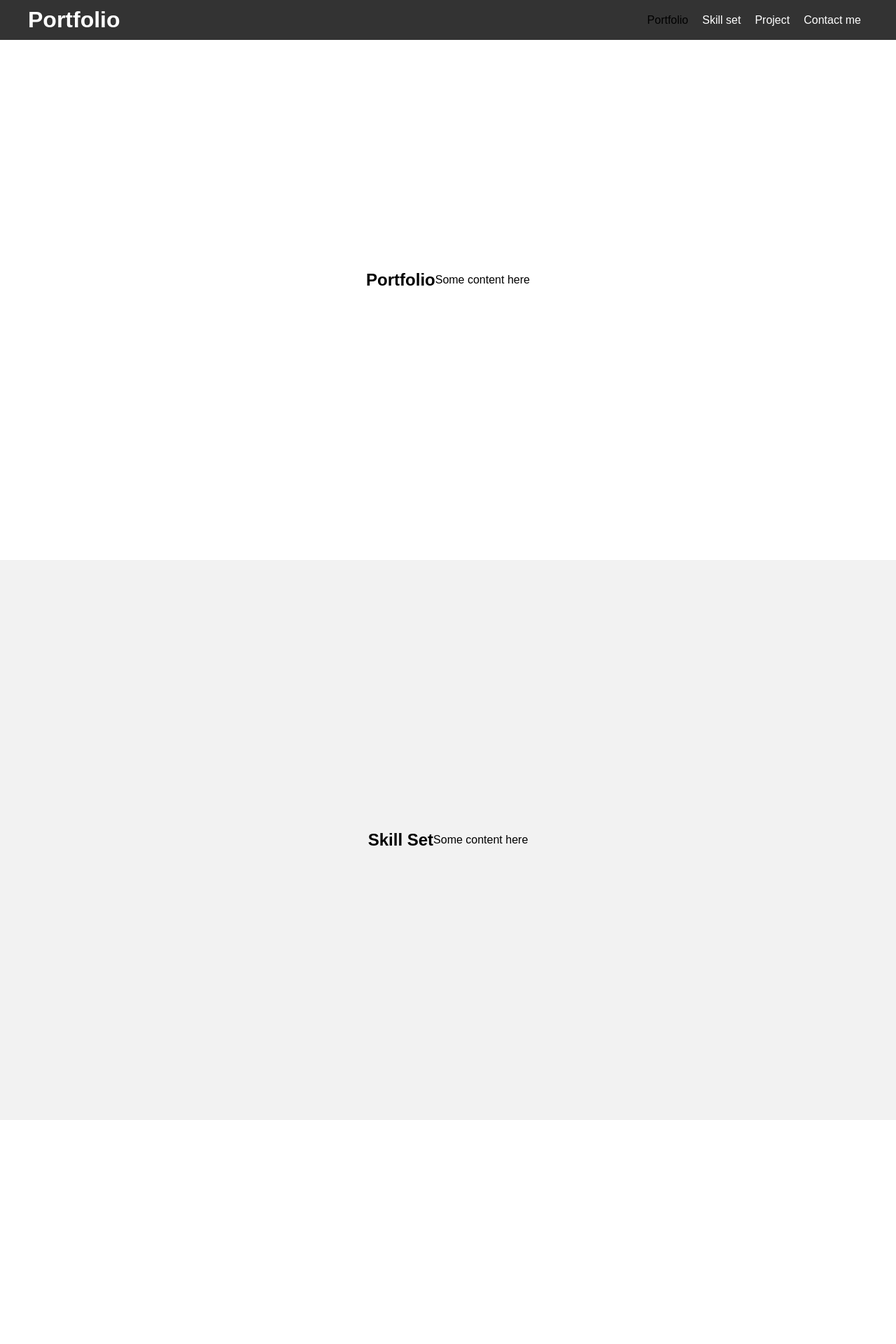
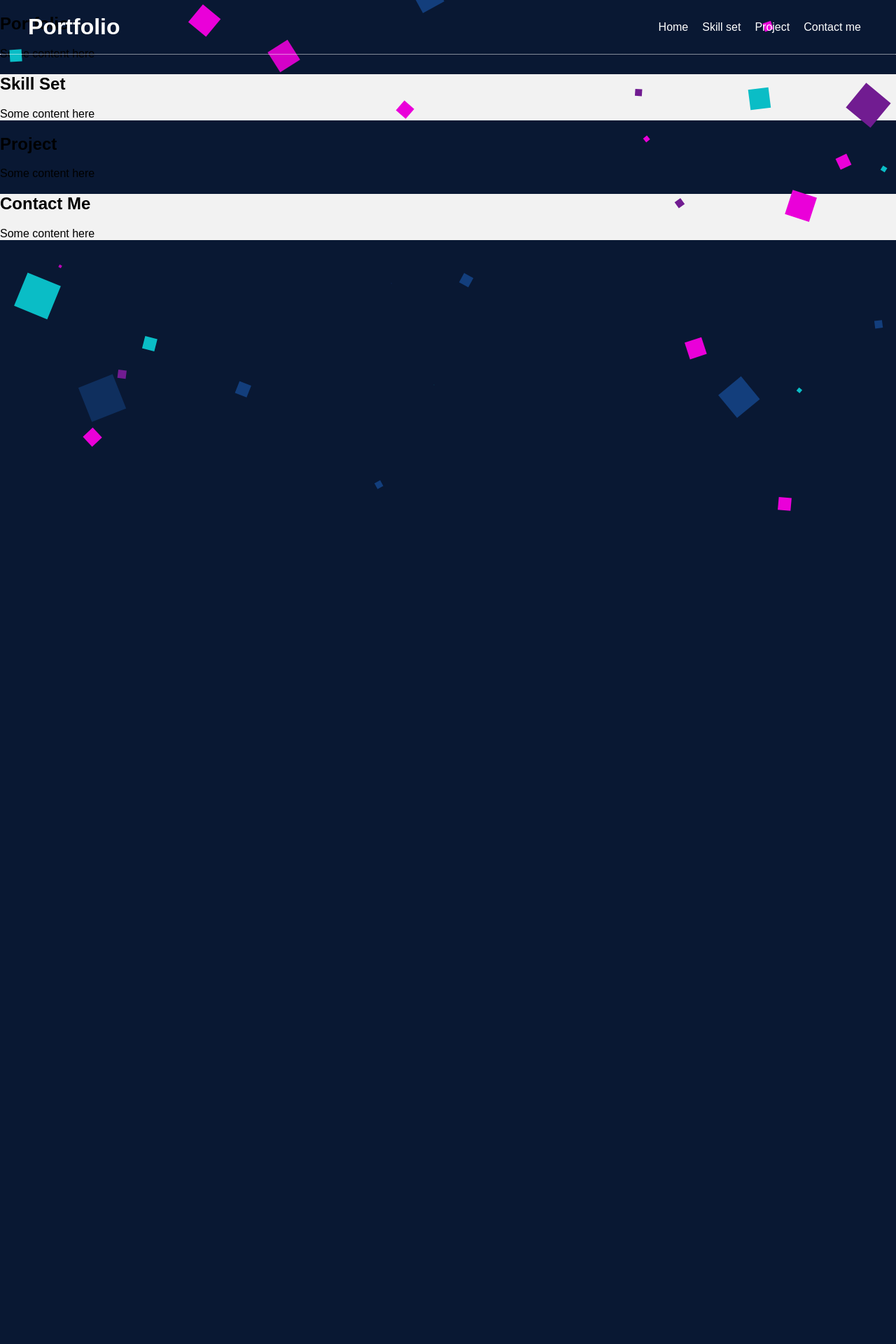
Before and after one commit to Khalil2506/Portafolio, a Django app: page / in a window 1280 px wide. Shown: the top 1920 px of the page at 70% size. After the commit the page ends 730 px from the top, so only its background shows below. Run offline with Django 4.2, Linux system fonts and the light colour scheme.

Commit message:
Create background css

```diff
--- a/Library/static/css/styles.css
+++ b/Library/static/css/styles.css
@@ -17,7 +17,9 @@ form {
   font-weight: bold;
 }
 
-  input, textarea, select {
+input,
+textarea,
+select {
   width: 100%;
   padding: 10px;
   font-size: 16px;
@@ -42,12 +44,14 @@ form {
 button[type="submit"]:hover {
   background-color: #3e8e41;
 }
+
 #languages-table {
   width: 100%;
   border-collapse: collapse;
 }
 
-  #languages-table th, #languages-table td {
+#languages-table th,
+#languages-table td {
   border: 1px solid black;
   padding: 8px;
   text-align: left;
@@ -75,12 +79,14 @@ form {
 #languages-table button:hover {
   background-color: lightblue;
 }
-  .a_editar{
+
+.a_editar {
   text-decoration: none;
   color: white;
   font-size: 15px;
 
 }
+
 /*start of my portfolio*/
 body {
   margin: 0;
@@ -93,7 +99,8 @@ form {
   top: 0;
   left: 0;
   width: 100%;
-    background-color: #333;
+  background-color: transparent;
+  border-bottom: 0.3px dotted white;
   z-index: 9999;
 }
 
@@ -103,13 +110,14 @@ form {
   align-items: center;
   max-width: 1200px;
   margin: 0 auto;
-    padding: 10px 20px;
+  padding: 20px 20px;
 }
 
 .header_title h1 {
   margin: 0;
 }
-  .header_title a{
+
+.header_title a {
   text-decoration: none;
   color: white;
 }
@@ -140,6 +148,7 @@ form {
   .header-container {
     flex-direction: column;
   }
+
   .header_nav {
     margin-top: 10px;
     justify-content: center;
@@ -149,20 +158,46 @@ form {
 /* Cambio de color al hacer scroll */
 .header_a_scroll {
   color: black !important;
-   text-shadow: 1px 1px 1px 1px white,1px 1px 1px 1px white,1px 1px 1px 1px wheat,1px 1px 1px 1px white !important;
+  text-shadow: 1px 1px 1px 1px white, 1px 1px 1px 1px white, 1px 1px 1px 1px wheat, 1px 1px 1px 1px white !important;
   border-radius: 20px 10px;
 }
 
 
 /* Estilos para las secciones */
-  section {
-    height: 100vh;
-    display: flex;
-    align-items: center;
-    justify-content: center;
-    text-align: center;
-  }
 
 section:nth-child(even) {
   background-color: #f2f2f2;
 }
+.body {
+  overflow: hidden;
+  height: 100vh;
+  background: #091833;
+}
+
+.section_content {
+  height: 100vh;
+}
+
+span {
+  position: absolute;
+  pointer-events: none;
+  background: #fff;
+  animation: animate 5s linear infinite;
+}
+
+@keyframes animate {
+  0% {
+    transform: scale(0) translateY(0) rotate(0deg);
+    opacity: 0;
+  }
+  10% {
+    opacity: 1;
+  }
+  90% {
+    opacity: 1;
+  }
+  100% {
+    transform: scale(1) translateY(-500%) rotate(360deg);
+    opacity: 0;
+  }
+}
--- a/Library/static/js/index.js
+++ b/Library/static/js/index.js
@@ -24,3 +24,31 @@ window.addEventListener("scroll", function() {
     }
   }
 });
+const colors = [
+  '#711c91',
+  '#ea00d9',
+  '#0abdc6',
+  '#133e7c'
+];
+
+createSquare = () => {
+  const section = document.querySelector('.section_content');
+  const square = document.createElement('span');
+
+  const size = Math.random() * 50;
+
+  square.style.width = 20 + size + 'px';
+  square.style.height = 20 + size + 'px';
+
+  square.style.top = Math.random() * innerHeight + 'px';
+  square.style.left = Math.random() * innerWidth + 'px';
+
+  square.style.background = colors[Math.floor(Math.random() * colors.length)];
+  section.appendChild(square);
+
+  setTimeout(() => {
+    square.remove()
+  }, 5000);
+}
+
+setInterval(createSquare, 150);
--- a/Library/templates/base.html
+++ b/Library/templates/base.html
@@ -16,7 +16,7 @@
           </div>
           <nav class="header_nav" id="header-nav">
             <ul class="header_ul">
-              <li class="header_li"><a href="#portfolio" class="header_a">Portfolio</a></li>
+              <li class="header_li"><a href="#portfolio" class="header_a">Home</a></li>
               <li class="header_li"><a href="#skillset" class="header_a">Skill set</a></li>
               <li class="header_li"><a href="#project" class="header_a">Project</a></li>
               <li class="header_li"><a href="#contact" class="header_a">Contact me</a></li>
--- a/Library/templates/paginas/portafolio.html
+++ b/Library/templates/paginas/portafolio.html
@@ -1,7 +1,8 @@
 {% extends "base.html" %}
 {% block title %} Khalil Bautista {% endblock %}
 {% block content %}
-<div>
+<div class="body">
+   <section class="section_content">
     <section id="portfolio">
       <h2>Portfolio</h2>
       <p>Some content here</p>
@@ -21,5 +22,6 @@
       <h2>Contact Me</h2>
       <p>Some content here</p>
     </section>
+   </section>
 </div>
 {% endblock %}
```
Lines whose indentation alone changed are shown as unchanged.
